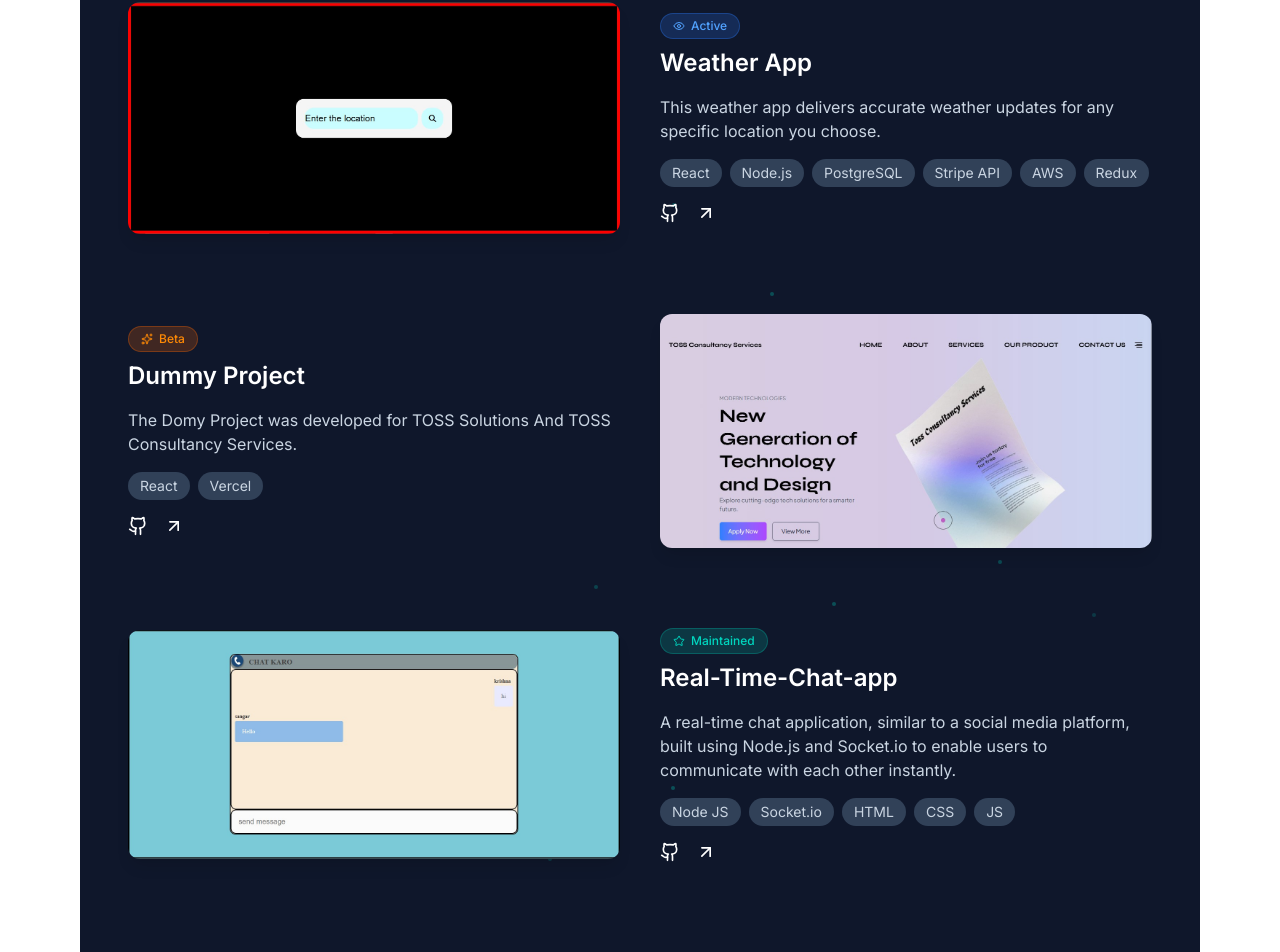
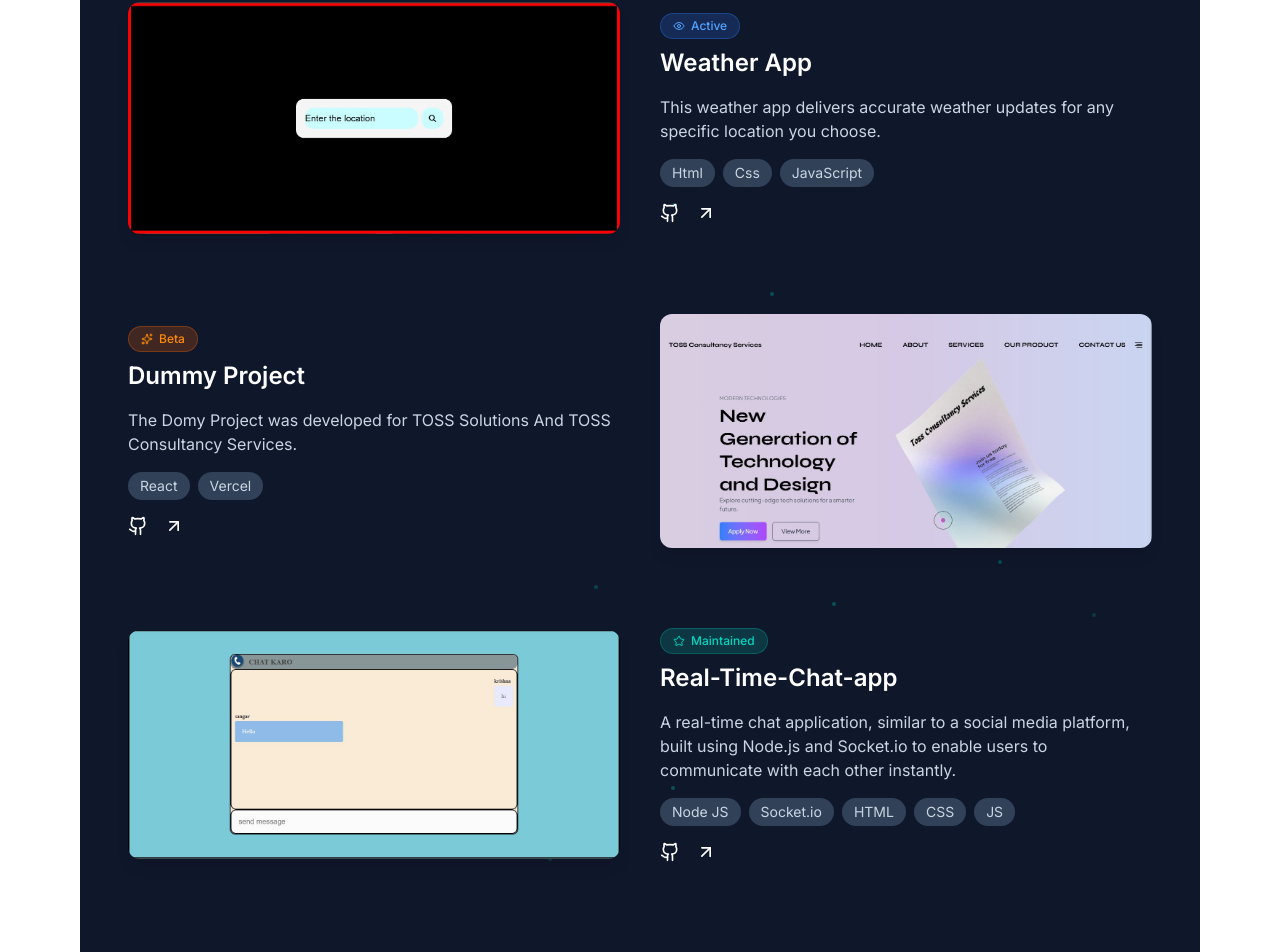
Before and after one commit to krishnavish9329/Krishna-Kumar--Vish-Portfolio, a Next.js app: page / in a window 1280 px wide. Shown: the part 3538-4490 px from the top of the page. Built offline with nearby package versions, Linux system fonts and the light colour scheme.

Commit message:
Update Projects.js
add weatherApp con.

```diff
--- a/src/app/components/home/Projects.js
+++ b/src/app/components/home/Projects.js
@@ -48,7 +48,7 @@ const projects = [
     title: "Weather App",
     description:
       "This weather app delivers accurate weather updates for any specific location you choose.",
-    technologies: ["React", "Node.js", "PostgreSQL", "Stripe API", "AWS", "Redux"],
+    technologies: ["Html", "Css", "JavaScript" ],
     image: wapp,
     github: "https://github.com/krishnavish9329/weather_app",
     external: "https://krishnavish9329.github.io/weather_app/",
```
